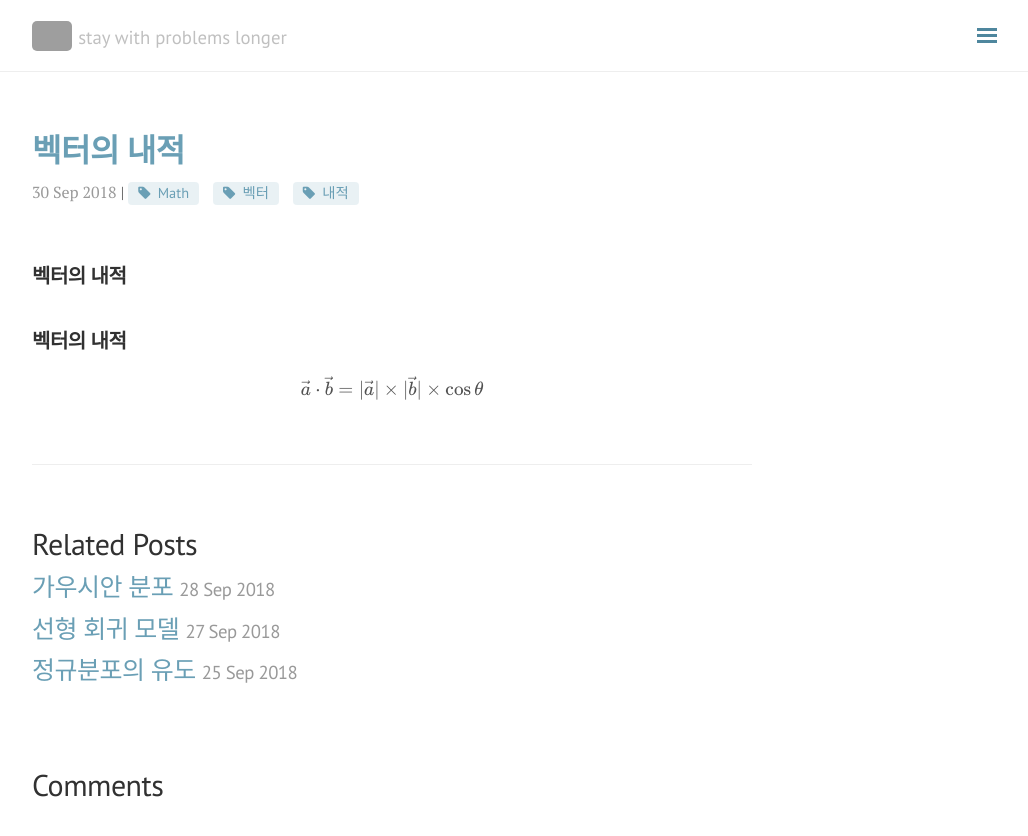
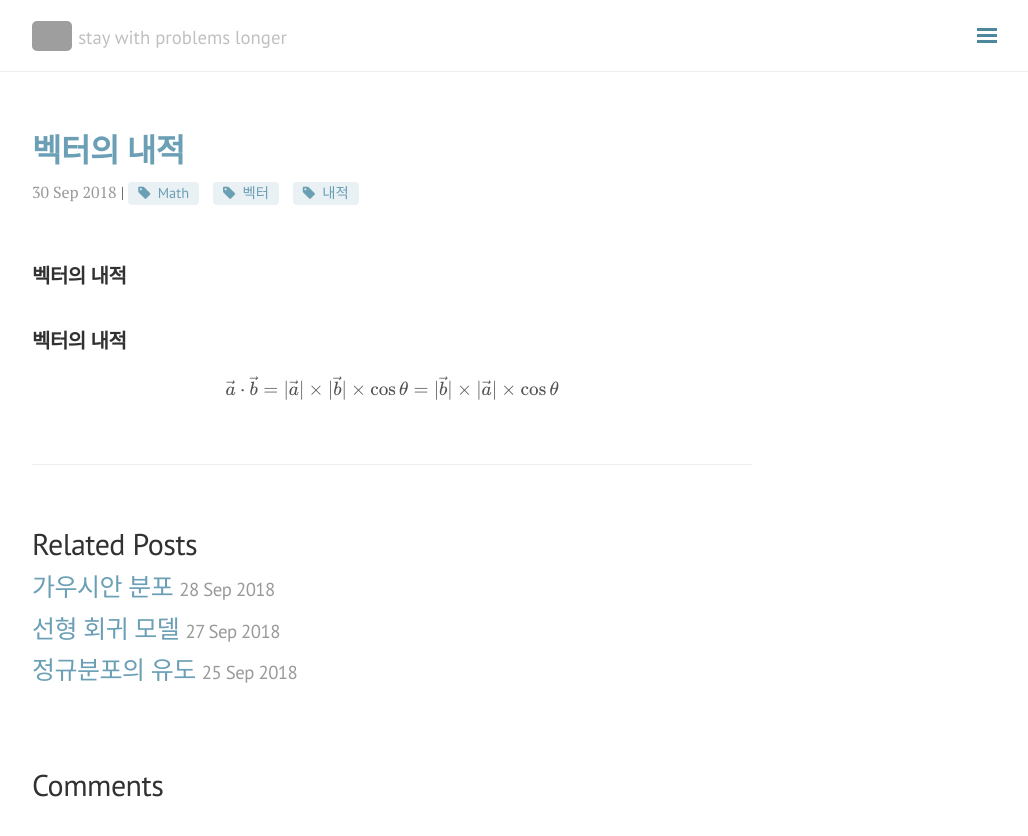
Before and after one commit to seokhoonj/seokhoonj.github.io, a Jekyll site: the page built from _posts/Math/2018-09-30-Math-inner_product.md, in a window 1280 px wide. Shown: the top 836 px of the page, without its empty margins (248-1276 px from the left). Built offline with Jekyll 4.4.1, drawn with Linux system fonts in a browser that asks for light colours; nearby versions of some CDN libraries; formulas are drawn with MathJax 3; comment, search, counter and statistics services are not loaded; grey boxes are pictures that could not be loaded.

Commit message:
add _posts

```diff
--- a/_posts/Math/2018-09-30-Math-inner_product.md
+++ b/_posts/Math/2018-09-30-Math-inner_product.md
@@ -11,4 +11,4 @@ comments: false
 ---
 
 ## 벡터의 내적
-\\( \vec{a} \cdot \vec{b} = \|\vec{a}\| \times \|\vec{b}\| \times \cos\theta \\)
+\\( \vec{a} \cdot \vec{b} = \|\vec{a}\| \times \|\vec{b}\| \times \cos\theta = \|\vec{b}\| \times \|\vec{a}\| \times \cos\theta \\)
```
